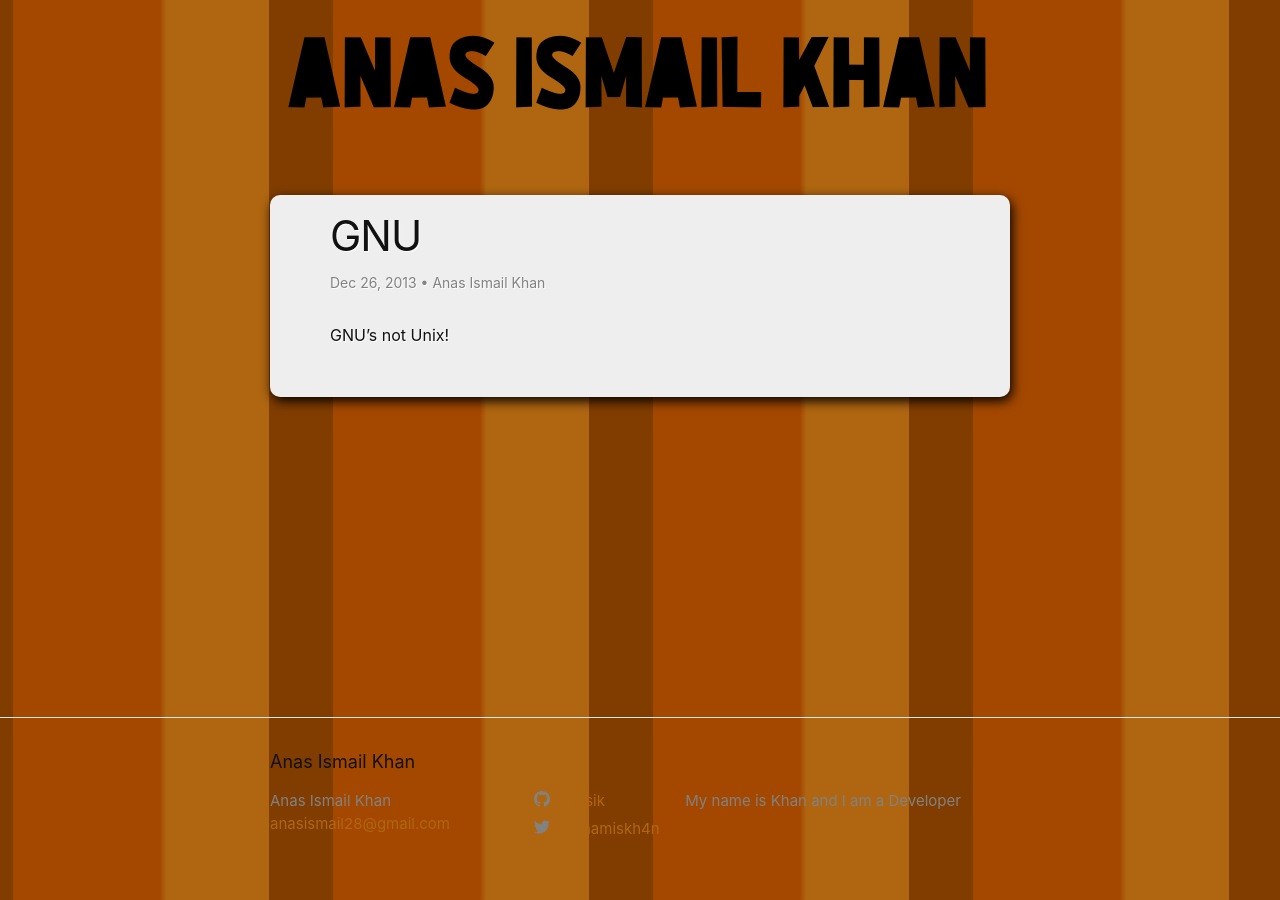
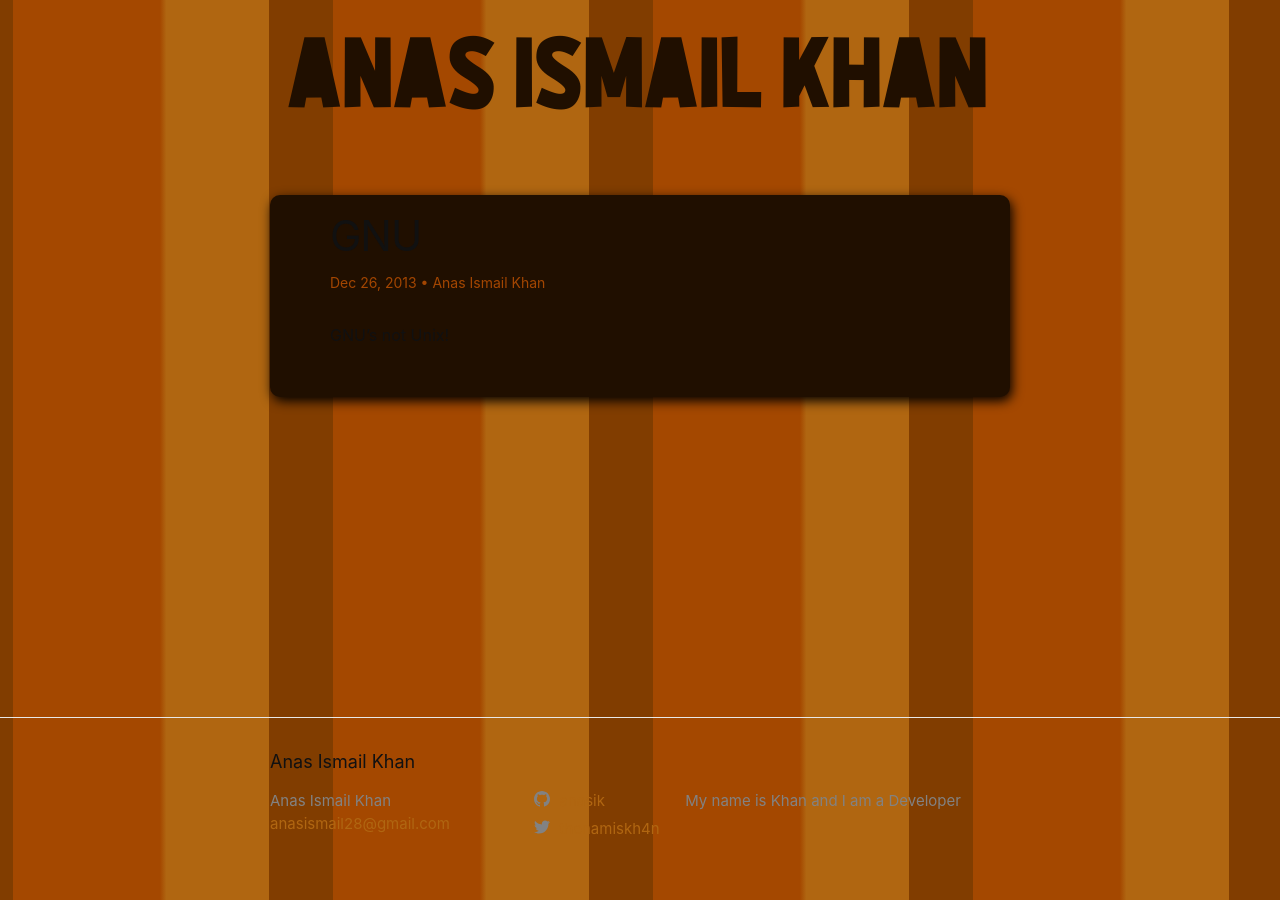
Before and after one commit to anasik/anasik.github.io, a Jekyll site: the page built from _posts/2013-12-26-gnu.md, in a window 1280 px wide. Built offline with Jekyll 4.4.1, drawn with Linux system fonts in a browser that asks for light colours.

Commit message:
Color changes

```diff
--- a/_sass/minima.scss
+++ b/_sass/minima.scss
@@ -101,21 +101,24 @@
 
 // raw inserts to be sorted later
 .post {
-  background: #eee;
+  background: #200f00;
   border-radius: 10px;
   padding: 20px 60px;
   margin-bottom: 40px;
-  text-shadow: 1px 1px 1px white;
+//   text-shadow: 1px 1px 1px white;
   filter: drop-shadow(2px 4px 6px black);
   // box-shadow: 0px 0px 15px #333;
 }
 .post-body {
-  color: #333;
+  color: #b06611;
+}
+.post-meta {
+  color: #a34601;
 }
 h1.site-title-main a {
   font-family: 'None Away';
   font-size: 100px;
-  color: black;
+  color: #200f00;
 //   filter: drop-shadow(2px 4px 6px black);
 }
 .site-header {
```
